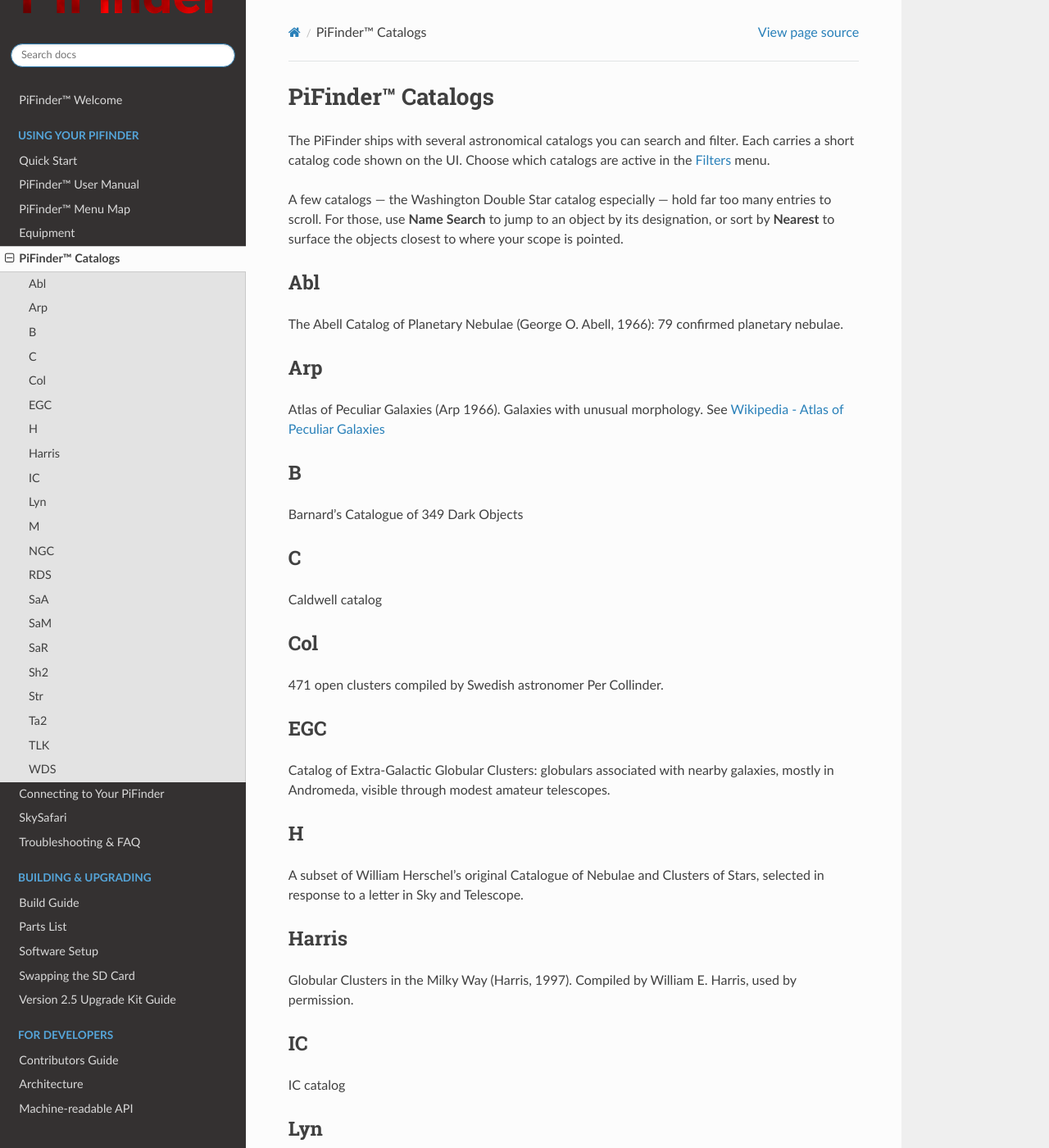
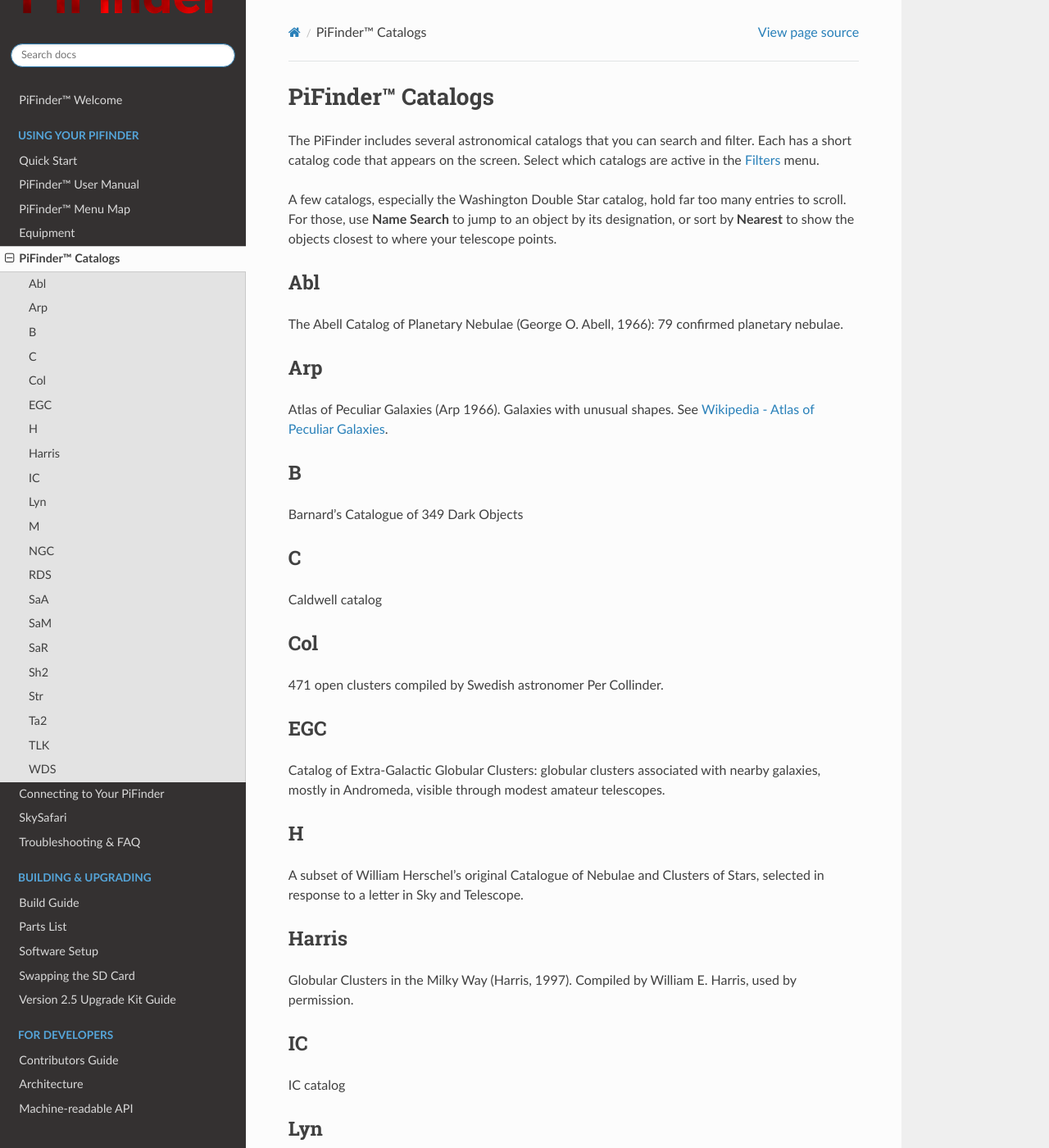
Before and after one commit to brickbots/PiFinder, a Sphinx documentation site: the page built from docs/source/catalogs.rst, in a window 1280 px wide and 1400 px high. Shown: the whole window at 82% size. Built offline with Sphinx 7.4.7 and the Read the Docs theme 3.1.0, drawn with Linux system fonts in a browser that asks for light colours; some of the changed text lies outside the part shown.

Commit message:
docs: convert the catalogs page to the house style
Full simplified technical English pass over docs/source/catalogs.rst, applying the seven
rules and the approved-term table from the docs skill.

  PASS  docs/source/catalogs.rst
     em-dash 3->0 | semicolon 0->0 | banned 3->1 | words 422->418 (-1%)
     terms: choose 1->0, target 1->0
OVERALL: PASS

Style only. No facts, numbers, procedures or step order were changed.
Headings, cross-references, image paths and substitutions are unchanged,
verified mechanically against origin/main. Sphinx builds clean under -n.

Co-Authored-By: Claude Opus 5 (1M context) <noreply@anthropic.com>
Claude-Session: https://claude.ai/code/session_01HqTCarGCgTRWBQ1ysG8XFD

```diff
--- a/docs/source/catalogs.rst
+++ b/docs/source/catalogs.rst
@@ -2,14 +2,14 @@
 PiFinder™ Catalogs
 ===================
 
-The PiFinder ships with several astronomical catalogs you can search and filter.
-Each carries a short catalog code shown on the UI. Choose which catalogs are
-active in the :ref:`Filters<user_guide:filters>` menu.
+The PiFinder includes several astronomical catalogs that you can search and
+filter. Each has a short catalog code that appears on the screen. Select which
+catalogs are active in the :ref:`Filters<user_guide:filters>` menu.
 
-A few catalogs — the Washington Double Star catalog especially — hold far too many
+A few catalogs, especially the Washington Double Star catalog, hold far too many
 entries to scroll. For those, use **Name Search** to jump to an object by its
-designation, or sort by **Nearest** to surface the objects closest to where your
-scope is pointed.
+designation, or sort by **Nearest** to show the objects closest to where your
+telescope points.
 
 Abl
 ----
@@ -17,7 +17,7 @@ The Abell Catalog of Planetary Nebulae (George O. Abell, 1966): 79 confirmed pla
 
 Arp
 ----
-Atlas of Peculiar Galaxies (Arp 1966). Galaxies with unusual morphology. See `Wikipedia - Atlas of Peculiar Galaxies <https://en.wikipedia.org/wiki/Atlas_of_Peculiar_Galaxies>`_
+Atlas of Peculiar Galaxies (Arp 1966). Galaxies with unusual shapes. See `Wikipedia - Atlas of Peculiar Galaxies <https://en.wikipedia.org/wiki/Atlas_of_Peculiar_Galaxies>`_.
 
 B
 ----
@@ -33,7 +33,7 @@ Col
 
 EGC
 ----
-Catalog of Extra-Galactic Globular Clusters: globulars associated with nearby galaxies, mostly in Andromeda, visible through modest amateur telescopes.
+Catalog of Extra-Galactic Globular Clusters: globular clusters associated with nearby galaxies, mostly in Andromeda, visible through modest amateur telescopes.
 
 H
 ----------
@@ -49,7 +49,7 @@ IC catalog
 
 Lyn
 ----
-Open Cluster Data, 5th Edition (Lyngå 1987) — 1,151 open clusters.
+Open Cluster Data, 5th Edition (Lyngå 1987): 1,151 open clusters.
 
 M
 ----------
@@ -81,7 +81,7 @@ Sh2
 
 Str
 ----
-Named bright stars. Especially useful for aligning GoTo scopes.
+Named bright stars. Especially useful for aligning GoTo telescopes.
 
 Ta2
 ----------
@@ -94,7 +94,7 @@ TLK's hand-picked list of interesting variable stars visible from the northern h
 WDS
 ----
 The PiFinder includes over 130,000 double and multiple star pairs from the
-Washington Double Star Catalog. The full list is far too long to scroll, so find
-a pair with **Name Search** (type its WDS designation) or sort by **Nearest** to
-bring up the doubles closest to where your scope is pointing.
-For more on WDS, see `https://www.astro.gsu.edu/wds/ <https://www.astro.gsu.edu/wds/>`_
+Washington Double Star Catalog. The full list is far too long to scroll. Find a
+pair with **Name Search** by typing its WDS designation, or sort by **Nearest**
+to show the doubles closest to where your telescope points.
+For more on WDS, see `https://www.astro.gsu.edu/wds/ <https://www.astro.gsu.edu/wds/>`_.
```
Also changed, not shown: other parts of docs/source/catalogs.rst (+1 -1 lines).
